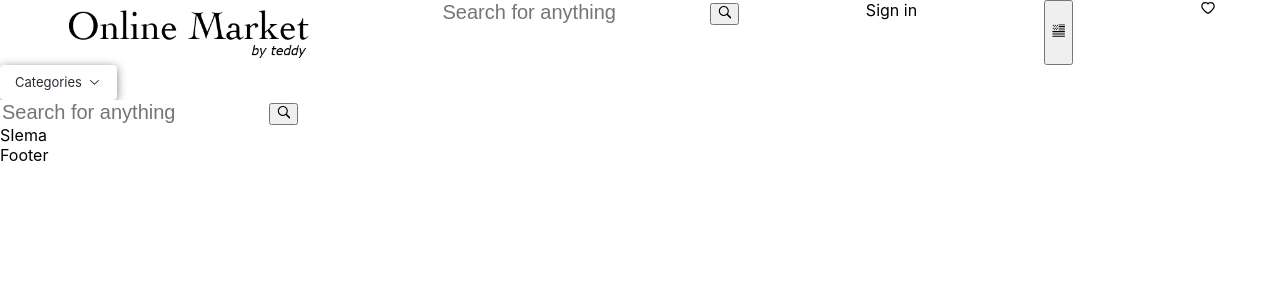
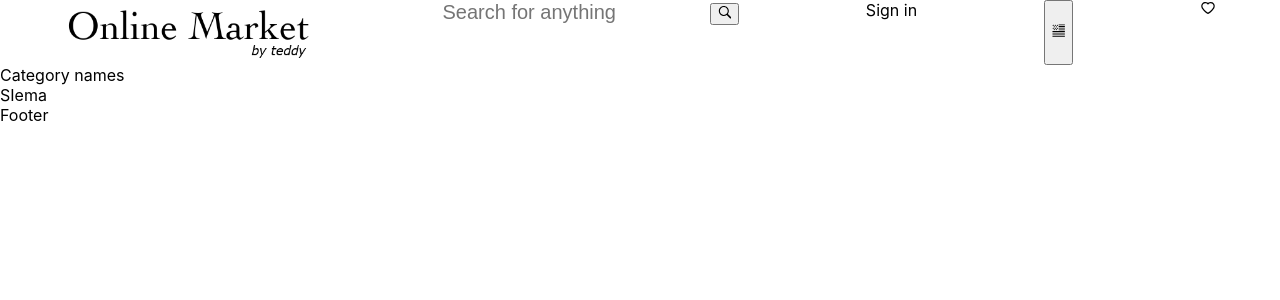
Before and after one commit to TadeQQ/online-item-marketplace, a Next.js app: page / in a window 1280 px wide. Shown: the top 300 px of the page. Built offline with nearby package versions, Linux system fonts and the light colour scheme.

Commit message:
Update BaseLayout.tsx

```diff
--- a/components/Layout/BaseLayout.tsx
+++ b/components/Layout/BaseLayout.tsx
@@ -10,7 +10,11 @@ const BaseLayout = ({ children }: BaseLayoutProps) => {
     <>
       <Navbar />
       <div>
-        <SelectCategory /> <Search />
+        {
+          /* <SelectCategory /> */
+          // Only if window's width is small
+        }
+        <div>Category names</div>
       </div>
 
       <div>{children}</div>
```
